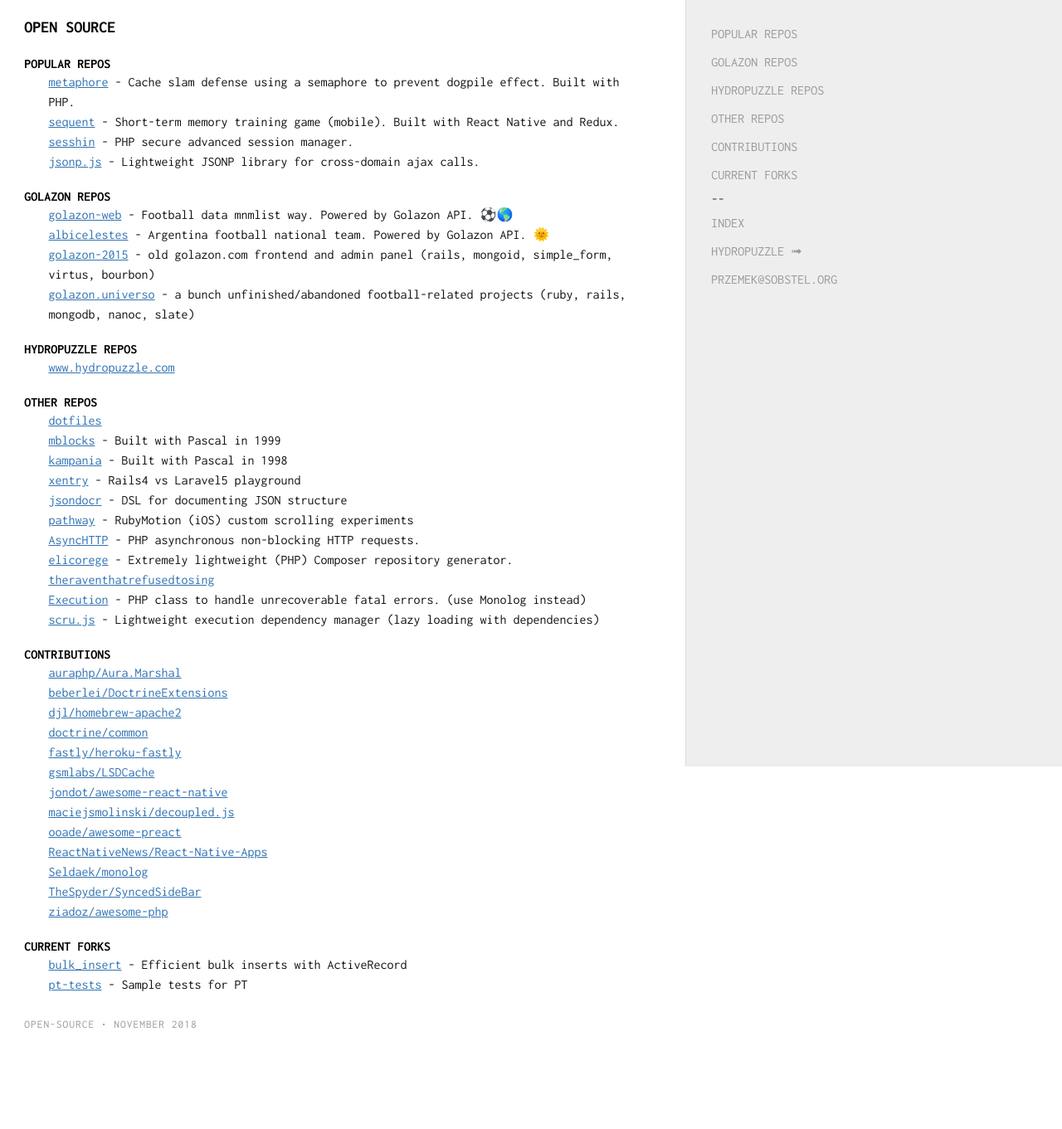
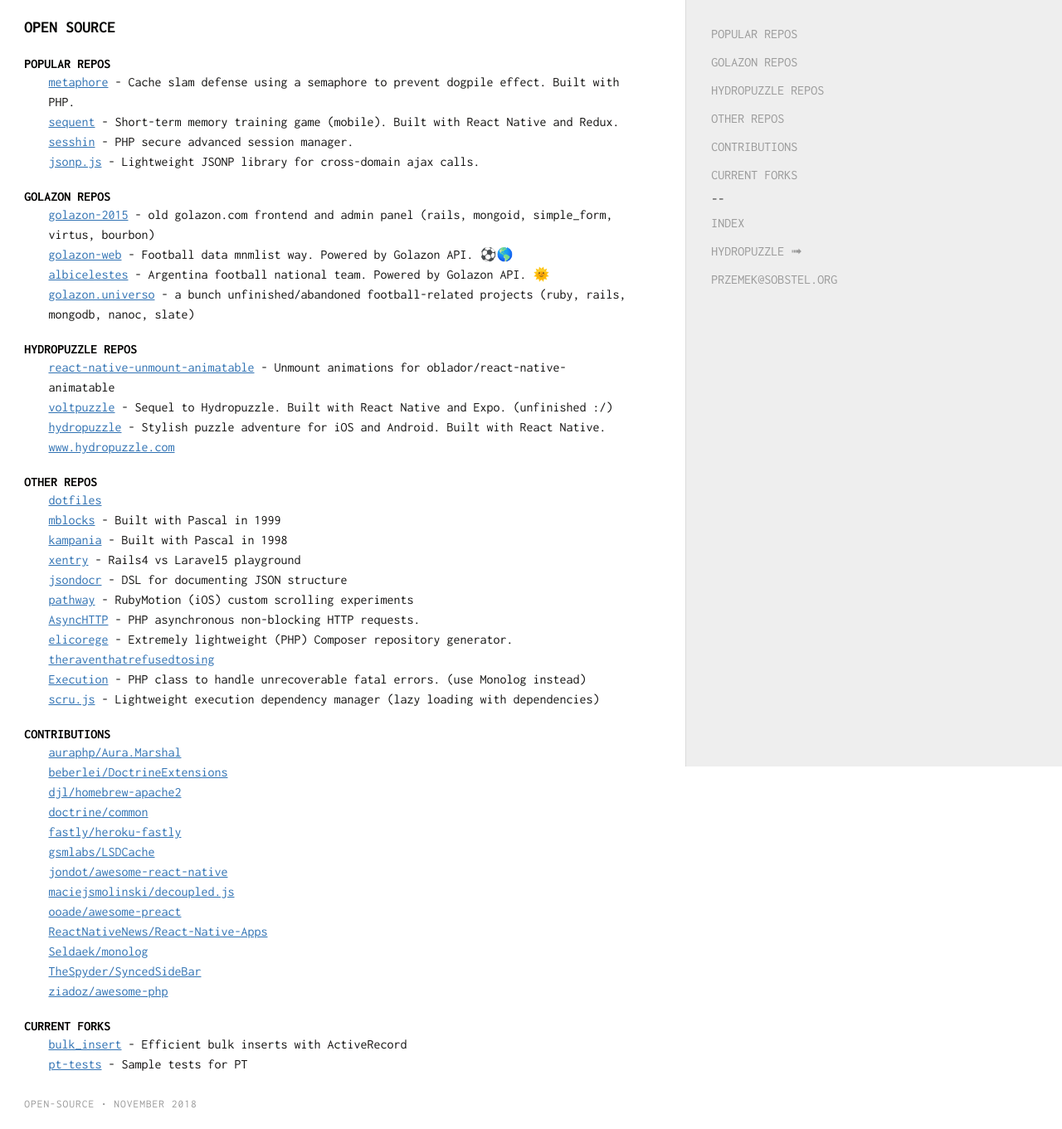
Before and after one commit to sobstel/sobstel.github.com, a Jekyll site: the page built from open-source.html, in a window 1280 px wide. Shown: the whole page at 83% size. Built offline with Jekyll 4.4.1, drawn with Linux system fonts in a browser that asks for light colours; before the commit the page ends 1265 px from its top, so only the background shows below that.

Commit message:
I have not failed. I've just found 10,000 ways that won't work

```diff
--- a/_data/hydropuzzle_repos.yml
+++ b/_data/hydropuzzle_repos.yml
@@ -1,4 +1,23 @@
 ---
+- name: react-native-unmount-animatable
+  full_name: hydropuzzle/react-native-unmount-animatable
+  html_url: https://github.com/hydropuzzle/react-native-unmount-animatable
+  description: Unmount animations for oblador/react-native-animatable
+  fork: false
+  stargazers_count: 0
+- name: voltpuzzle
+  full_name: hydropuzzle/voltpuzzle
+  html_url: https://github.com/hydropuzzle/voltpuzzle
+  description: Sequel to Hydropuzzle. Built with React Native and Expo. (unfinished
+    :/)
+  fork: false
+  stargazers_count: 1
+- name: hydropuzzle
+  full_name: hydropuzzle/hydropuzzle
+  html_url: https://github.com/hydropuzzle/hydropuzzle
+  description: Stylish puzzle adventure for iOS and Android. Built with React Native.
+  fork: false
+  stargazers_count: 1
 - name: www.hydropuzzle.com
   full_name: hydropuzzle/www.hydropuzzle.com
   html_url: https://github.com/hydropuzzle/www.hydropuzzle.com
```
Also changed, not shown: _data/golazon_repos.yml (+7 -7 lines), hydropuzzle/reviews.md (+1 -0 lines), index.html (+4 -3 lines), 1 other file.
